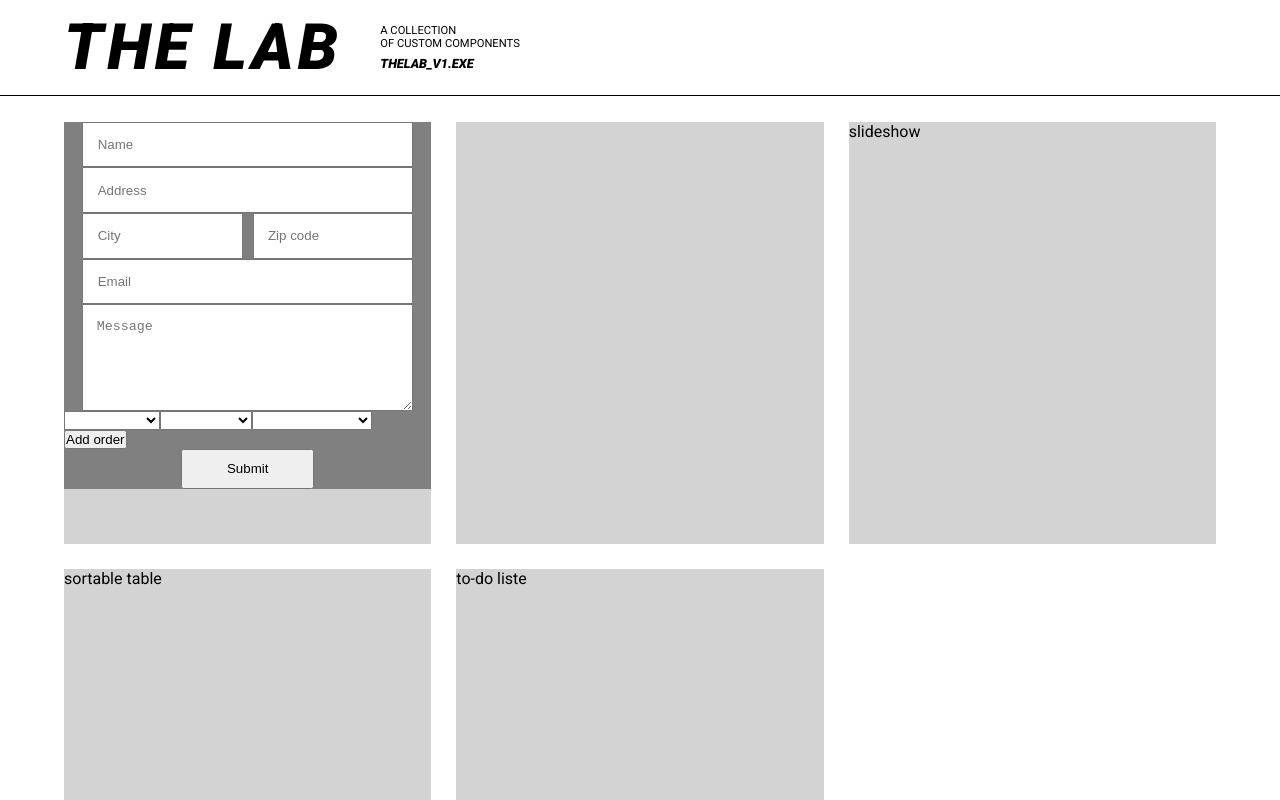
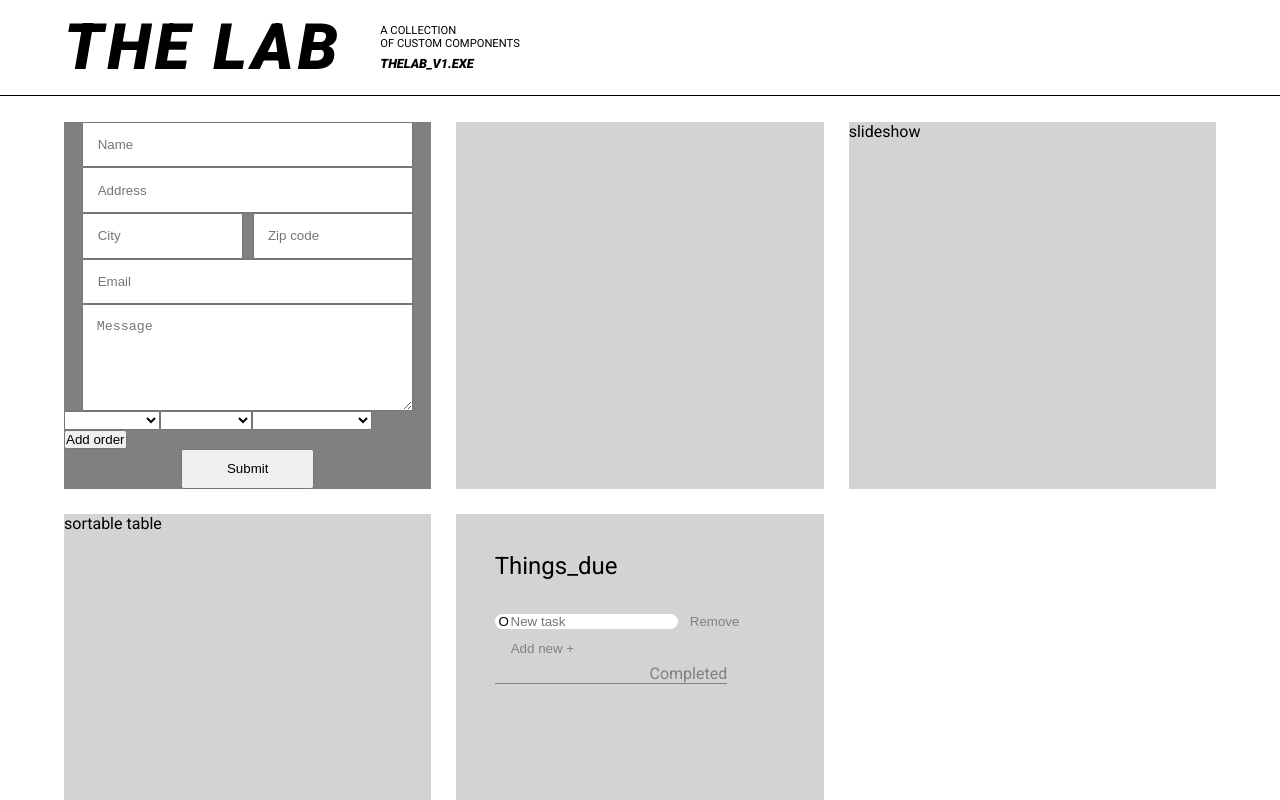
Before and after one commit to foxy773/tema-oppg4, a Vue app: page / in a window 1280 px wide. Shown: the top 800 px of the page. Built offline with nearby package versions, Linux system fonts and the light colour scheme.

Commit message:
:sparkles: Adding To-do list component

```diff
--- /dev/null
+++ b/src/components/ToDo.vue
@@ -0,0 +1,140 @@
+<template>
+   <div class="todo">
+      <div class="todo__header">
+         <div class="todo__title">Things_due</div>
+      </div>
+      <div class="todo__items-pending">
+         <div v-for="task in pendingTasks">
+            <div class="task">
+               <div class="task__content">
+                  <button class="task__done" aria-label="Done" @click="markAsDone(task.id)">O</button>
+                  <input class="task__input" type="text" placeholder="New task" v-model="tasks.text">
+               </div>
+               <button class="task__remove" aria-label="Remove" @click="removeTask(task.id)">Remove</button>
+            </div>
+         </div>
+         <button class="todo__add-new" @click="addTask">Add new +</button>
+      </div>
+      <div class="todo__divider">Completed</div>
+      <div class="todo__items-done">
+         <div v-for="task in doneTasks">
+            <div class="task">
+               <div class="task__content">
+                  <button class="task__done" aria-label="Done" @click="markAsDone(task.id)">Ø</button>
+                  <input class="task__input" type="text" placeholder="New task" v-model="tasks.text">
+               </div>
+               <button class="task__remove" aria-label="Remove" @click="removeTask(task.id)">Remove</button>
+            </div>
+         </div>
+      </div>
+   </div>
+</template>
+
+<script>
+export default {
+   data() {
+      return {
+         tasks: [
+            { id: this.id(), text: 'Pending Task', done: false }
+         ],
+      }
+   },
+   computed: {
+
+      pendingTasks() {
+         return this.tasks.filter(task => task.done === false);
+      },
+
+      doneTasks() {
+         return this.tasks.filter(task => task.done === true);
+      },
+   },
+   methods: {
+      addTask() {
+         this.tasks.push({ id: this.id(), text: 'new task', done: false });
+      },
+
+      removeTask(id) {
+         const taskIndex = this.tasks.findIndex(task => task.id === id);
+         this.tasks.splice(taskIndex, 1);
+      },
+
+      markAsDone(id) {
+			const taskIndex = this.tasks.findIndex(task => task.id === id)
+			this.tasks[taskIndex].done = !this.tasks[taskIndex].done;
+      },
+
+      id() {
+			return Math.random().toString(36).slice(2);
+		},
+   }
+}
+</script>
+
+<style>
+   .todo {
+      width: 100%;
+      height: 100%;
+      padding: 3vw;
+      overflow-y: scroll;
+   }
+
+   .todo__header {
+      height: 20%;
+   }
+
+   .todo__title {
+      font-size: 1.5rem;
+   }
+
+   .todo__add-new {
+      color: gray;
+      background: none;
+      border: none;
+      cursor: pointer;
+      margin: 1vh 0vh 0vh 2vh;
+   }
+
+   .todo__divider {
+      color: gray;
+      width: 80%;
+      border-bottom: solid gray 1px;
+      text-align: end;
+      margin: 1vh 0vh 3vh 0vh;
+   }
+
+   .task {
+      display: flex;
+      margin: 0.5vh 0vh 0.5vh 0vh;
+   }
+
+   .task__content {
+      width: 63%;
+      background: white;
+      border-radius: 15px;
+      display: flex;
+      align-items: center;
+   }
+
+   .task__done {
+      background: none;
+      border: none;
+      margin-left: 2%;
+   }
+
+   .task__input {
+      width: 97%;
+      background: none;
+      border: none;
+      margin-left: 1%;
+   }
+
+   .task__remove {
+      color: gray;
+      background: none;
+      border: none;
+      cursor: pointer;
+      margin-left: 1.5vh;
+   }
+
+</style>
--- a/src/views/Home.vue
+++ b/src/views/Home.vue
@@ -4,18 +4,20 @@
         <div class="component-mount__quiz-app"></div>
         <div class="component-mount__slideshow">slideshow</div>
         <div class="component-mount__sortable-table">sortable table</div>
-        <div class="component-mount__todo-list">to-do liste</div>
+        <div class="component-mount__todo-list"><ToDo /></div>
     </div>
 </template>
 
 <script>
     import ContactForm from '../components/ContactForm.vue';
     import QuizApp from '../components/QuizApp.vue';
+    import ToDo from '../components/ToDo.vue'
 
     export default {
         components: {
             ContactForm,
             QuizApp,
+            ToDo,
         }
     }
 </script>
@@ -23,7 +25,7 @@ export default {
 <style>
    .component-mount {
         width: 100%;
-        height: 115%;
+        height: auto;
         padding: 2vw 5vw 2vw 5vw;
         display: grid;
         grid-template-columns: repeat(3, 1fr);
```
Also changed, not shown: src/views/ToDoView.vue (added, +19 -0 lines). Lines whose indentation alone changed are shown as unchanged.
